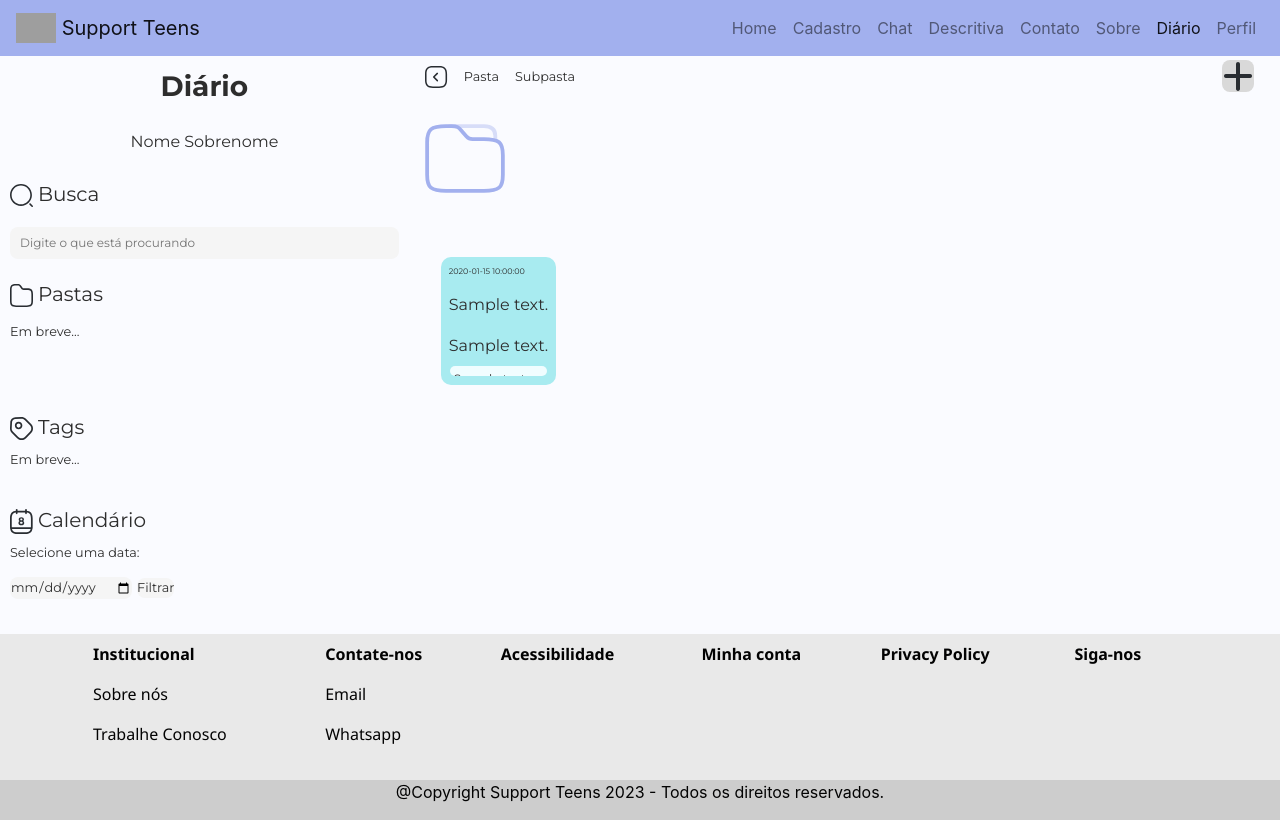
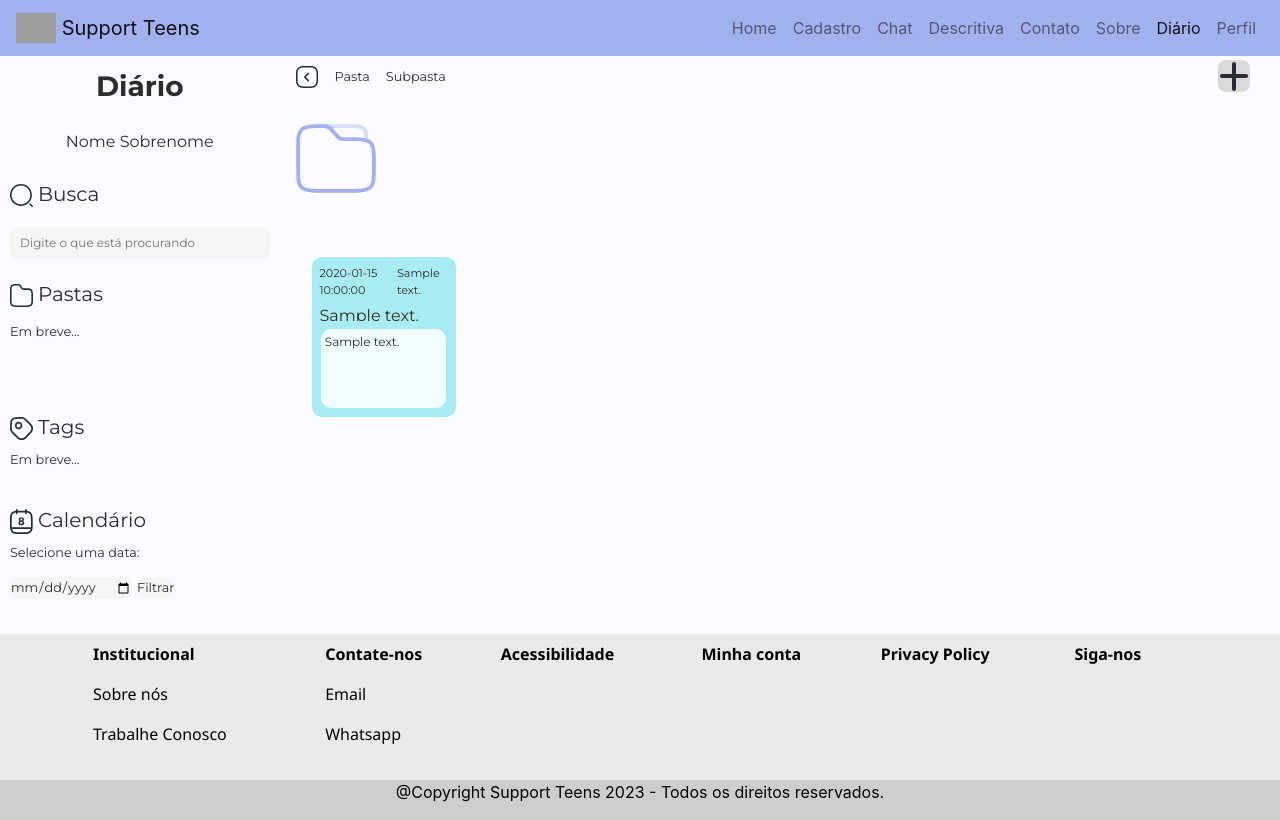
Before and after one commit to Support-Teens/Support-Teens-Final, a PHP site: page /home_diario.php in a window 1280 px wide. Run offline with PHP 8.4, Linux system fonts and the light colour scheme; tables that the repository leaves empty or names only in its code hold one stand-in row (values such as "Sample post"); some libraries are stand-ins or nearby versions; grey boxes are pictures that could not be loaded.

Commit message:
Update style-home-diario.css

```diff
--- a/style-home-diario.css
+++ b/style-home-diario.css
@@ -40,16 +40,13 @@ body {
 /*-----------------------------------MAIN-------------------------------*/
 
 main {
-    display: grid;
-    grid-template-areas:
-        "aside notes notes notes";
+    display: flex;
     padding-top: 60px;
     font-family: Montserrat;
 }
 
 aside {
-    grid-area: aside;
-    height: max-content;
+    width: 22rem;
     padding-inline: 10px;
     padding-block: 10px;
 }
@@ -222,11 +219,19 @@ aside {
     flex-wrap: wrap;
     padding-left: 1rem;
     row-gap: 1rem;
+    column-gap: 1rem;
     margin-left: 1rem;
 }
 
-.note {
-    margin-right: 1rem;
+.all-notes a {
+    text-decoration: none;
+    color: var(--font);
+    width: 9rem;
+}
+
+
+.all-notes a:first-child {
+    display: none;
 }
 
 .note {
@@ -237,22 +242,28 @@ aside {
     background-color: var(--details);
     border: none;
     border-radius: 10px;
-    height: 8rem;
-    gap: 0.2rem;
+    height: 10rem;
+    gap: 0.5rem;
 }
 
-.all-notes a {
-    text-decoration: none;
-    color: var(--font);
+.date-hour {
+    display: flex;
+    font-size: 0.7rem;
+    font-weight: 400;
+    justify-content: space-between;
+    height: fit-content;
 }
 
-.date-note {
-    font-size: 0.5rem;
-    font-weight: 400;
+.date-note,
+.hour-note,
+.title-note {
+    margin-bottom: 0;
 }
 
 .title-note {
+    height: 2rem;
     font-size: 1rem;
+    overflow: hidden;
 }
 
 .note-content {
@@ -264,6 +275,7 @@ aside {
     padding: 4px;
     resize: none;
     overflow-y: auto;
+    overflow-x: hidden;
     font-size: .75rem;
 }
 
```
